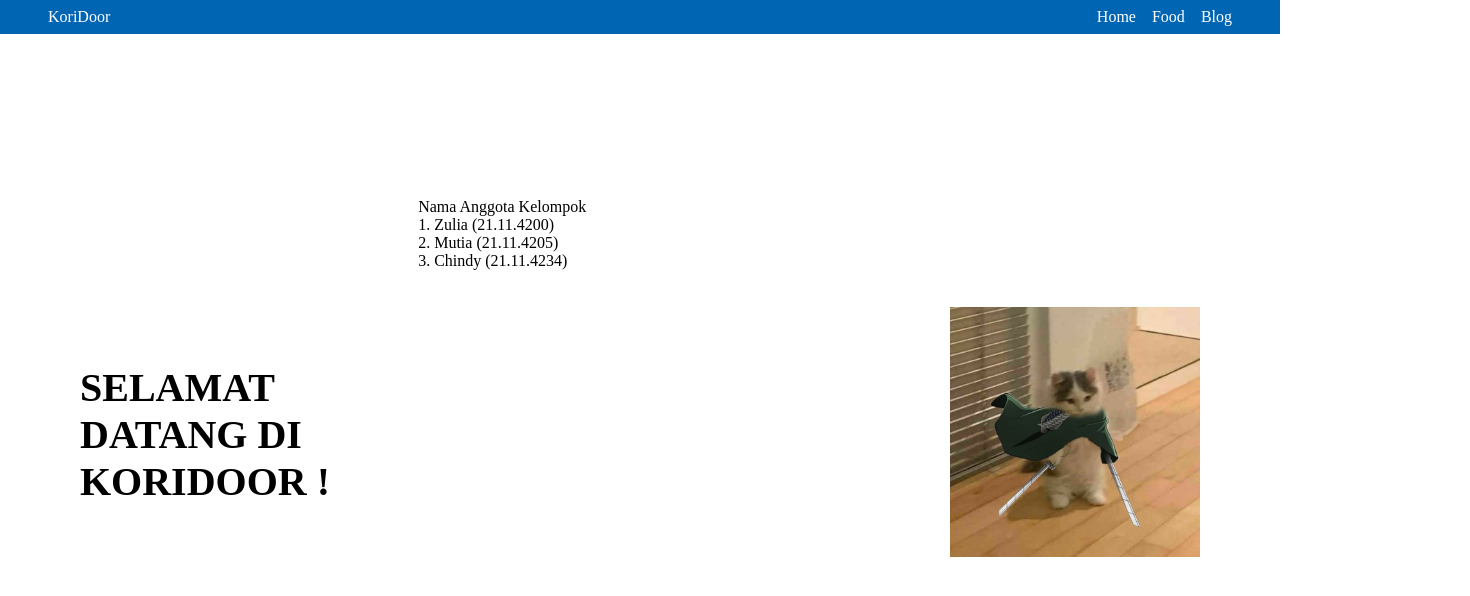
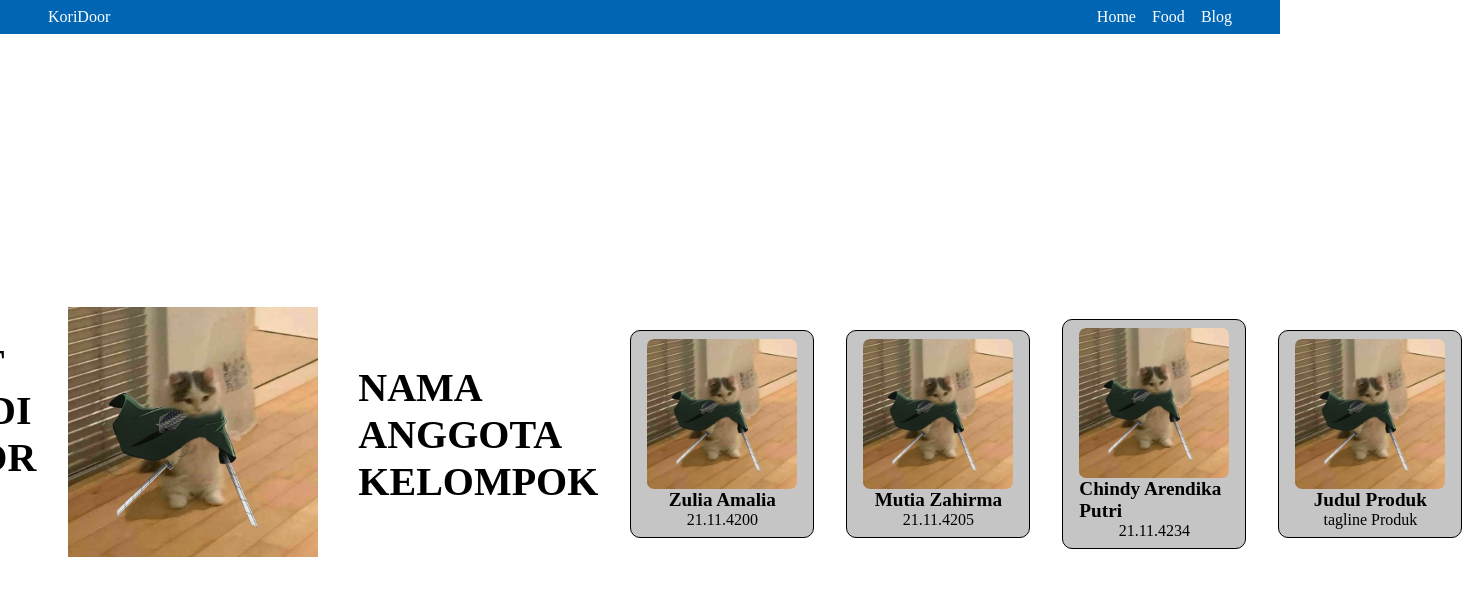
Before and after one commit to zuliaaml/koridoor2, a plain HTML site: page index.html in a window 1280 px wide. Shown: the whole page, 1470 px wide, since content can reach past the window. Drawn offline with Linux system fonts and the light colour scheme.

Commit message:
Update index.html

```diff
--- a/index.html
+++ b/index.html
@@ -27,17 +27,35 @@
         <div class="banner-text">
           <p>Selamat Datang di KoriDoor !</p>
         </div>
-        <div class="content">
-          <p>Nama Anggota Kelompok</p>
-          <p> </p>
-          <p>1. Zulia   (21.11.4200)</p>
-          <p>2. Mutia   (21.11.4205)</p>
-          <p>3. Chindy  (21.11.4234)</p>
-      </div>
         <div class="banner-image">
           <img src="Example.jpg" alt="" />
         </div>
-
+      <div class="product">
+        <div class="banner">
+        <div class="banner-text">
+          <p>Nama anggota kelompok</p>
+        </div>
+        <div class="card">
+          <img src="Example.jpg" alt="" />
+          <span>Zulia Amalia</span>
+          <p>21.11.4200</p>
+        </div>
+        <div class="card">
+          <img src="Example.jpg" alt="" />
+          <span>Mutia Zahirma</span>
+          <p>21.11.4205</p>
+        </div>
+        <div class="card">
+          <img src="Example.jpg" alt="" />
+          <span>Chindy Arendika Putri</span>
+          <p>21.11.4234</p>
+        </div>
+        <div class="card">
+          <img src="Example.jpg" alt="" />
+          <span>Judul Produk</span>
+          <p>tagline Produk</p>
+        </div>
+      </div>
       </div>
     </div>
   </body>
```
